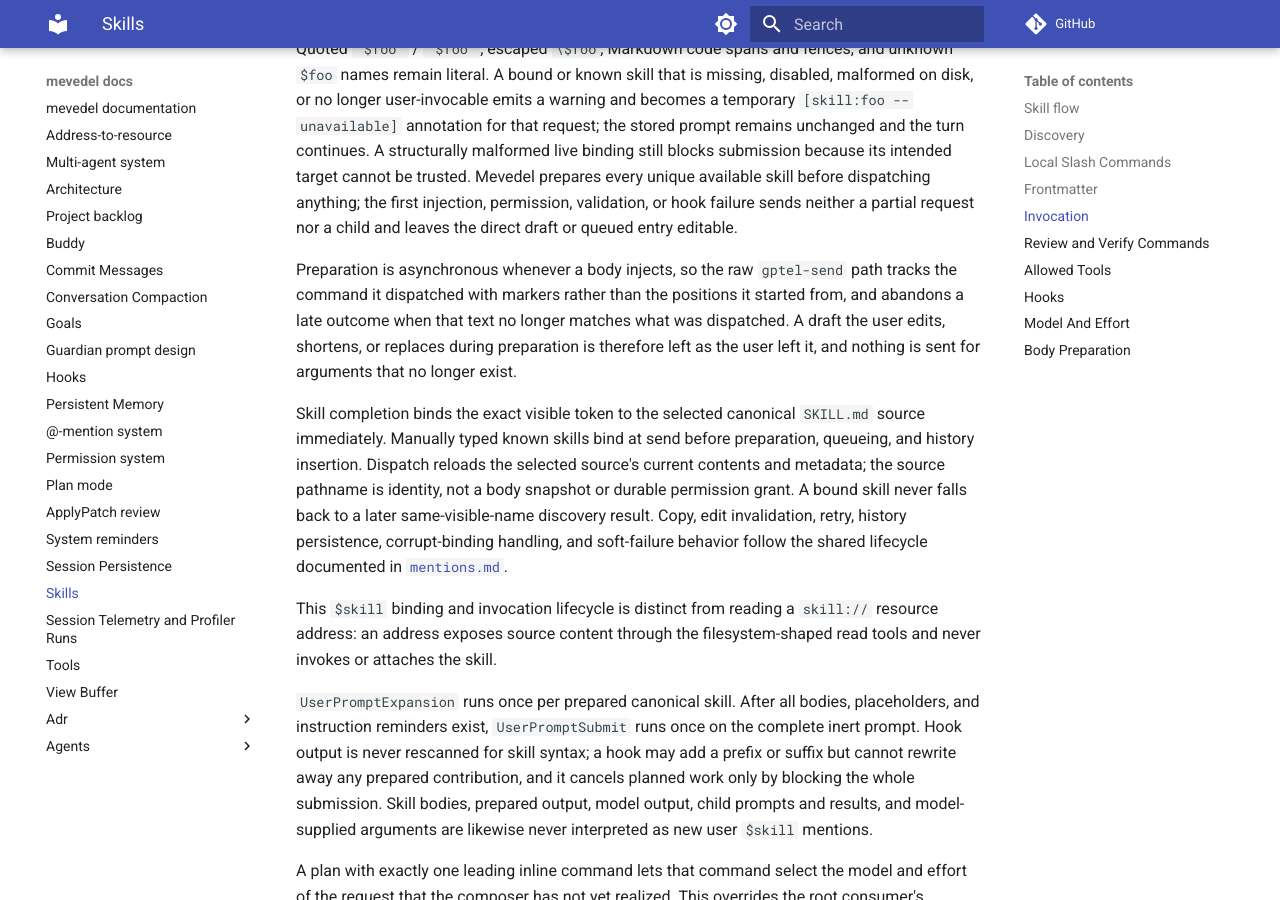
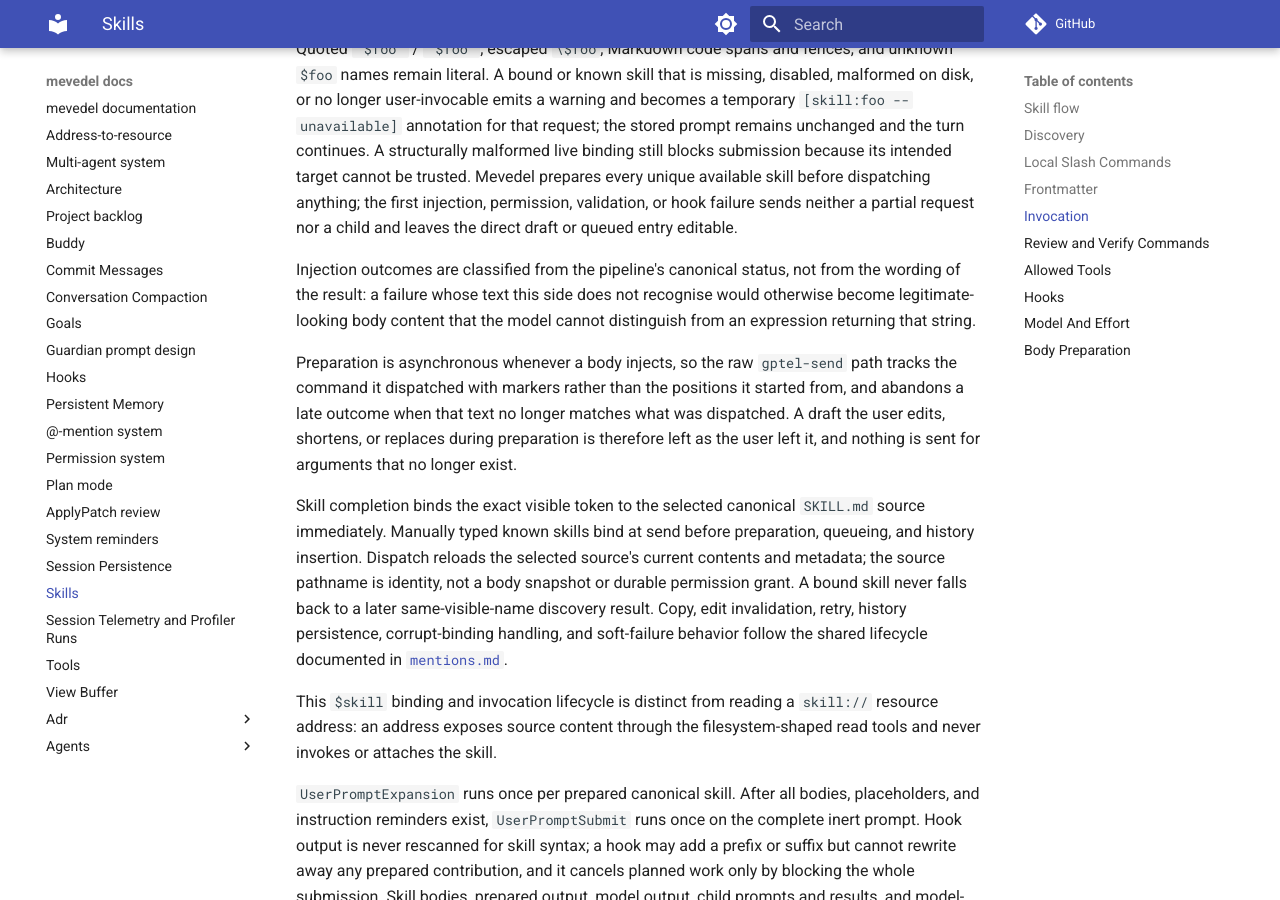
Before and after one commit to FrauH0lle/mevedel, an MkDocs documentation site: the page built from docs/skills.md, in a window 1280 px wide and 900 px high, scrolled down 8812 px. Built offline with MkDocs 1.6.1 and Material for MkDocs 9.7.7, drawn with Linux system fonts in a browser that asks for light colours; comment, search, counter and statistics services are not loaded.

Commit message:
fix(skills): Classify an injection outcome by status, not by its wording
The Eval body-injection adapter decided success from the display text
alone -- a set of known prefixes -- while the Bash adapter four lines above
reads the canonical status the pipeline puts in render data.  A failure
whose wording is not in that set therefore returned `:status ok', and the
failure sentence was spliced into the skill body as legitimate content.

Nothing downstream can catch it: preparation reports success, so hooks,
model and effort policy, and dispatch all proceed, and the raw path writes
the poisoned body into the chat buffer, which is the durable turn.  The
model cannot distinguish it either, because an expression may legitimately
return any string, including one that reads like a failure report.

Reading the status also stops the serialized render-data block from
reaching the prompt: only a tool result gets it stripped, so the adapter
was splicing the raw comment block into skill text.

* mevedel-skills-preparation.el
(mevedel-skills-preparation--run-elisp-expression-async): Extract the
visible text and the status, and treat an error status as a failure --
the same shape the shell adapter already uses.

* test/test-mevedel-skills-preparation.el: A result whose status is error
but whose wording is not one of the recognised prefixes.

* docs/skills.md: State that outcomes are classified from the status.

Severity is latent rather than live: the skill path dispatches Eval in live
mode, whose failures do carry a recognised prefix, so reaching this needs a
`PreToolUse' hook to rewrite the injection's input to batch mode.  Fixed
because three lines remove the whole class.

```diff
--- a/docs/skills.md
+++ b/docs/skills.md
@@ -385,6 +385,11 @@
 validation, or hook failure sends neither a partial request nor a child and
 leaves the direct draft or queued entry editable.
 
+Injection outcomes are classified from the pipeline's canonical status, not
+from the wording of the result: a failure whose text this side does not
+recognise would otherwise become legitimate-looking body content that the
+model cannot distinguish from an expression returning that string.
+
 Preparation is asynchronous whenever a body injects, so the raw `gptel-send`
 path tracks the command it dispatched with markers rather than the positions
 it started from, and abandons a late outcome when that text no longer matches
```
Also changed, not shown: 2 other files.
